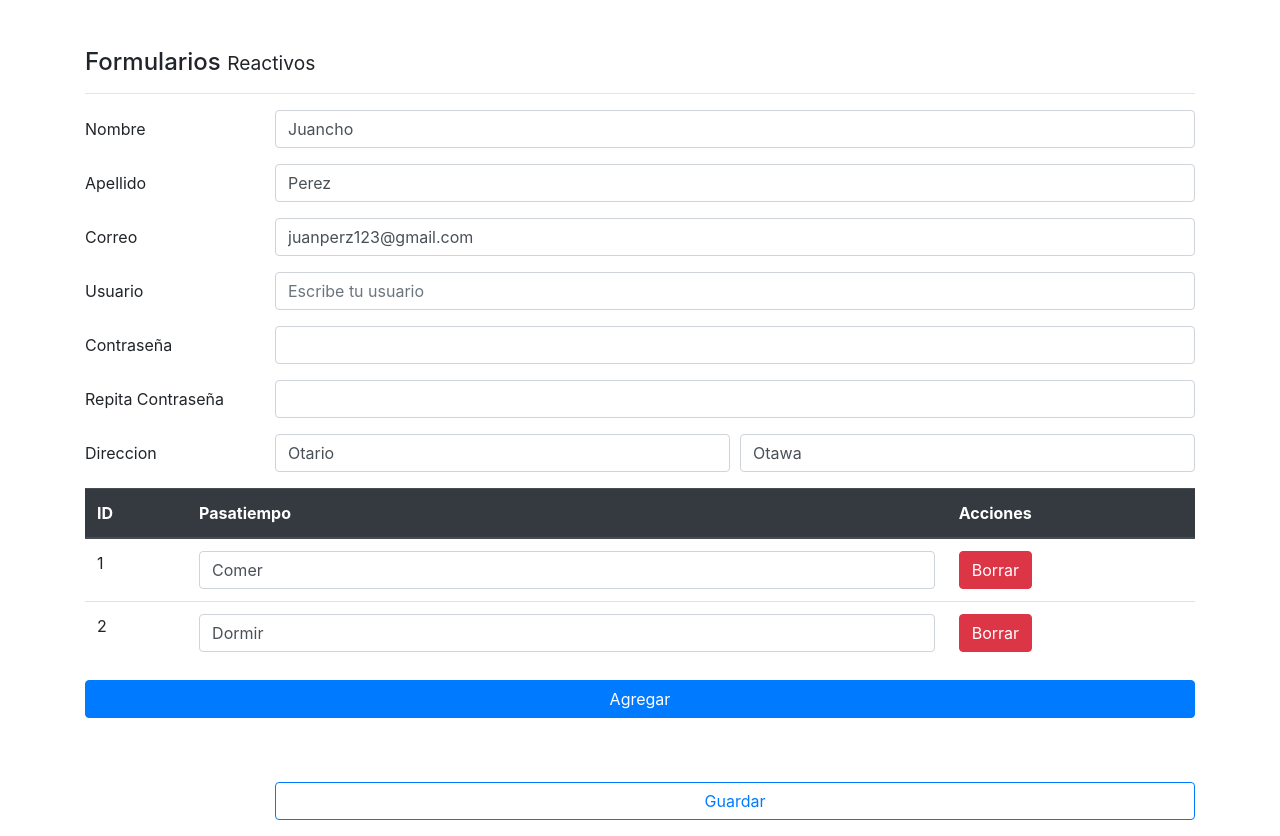
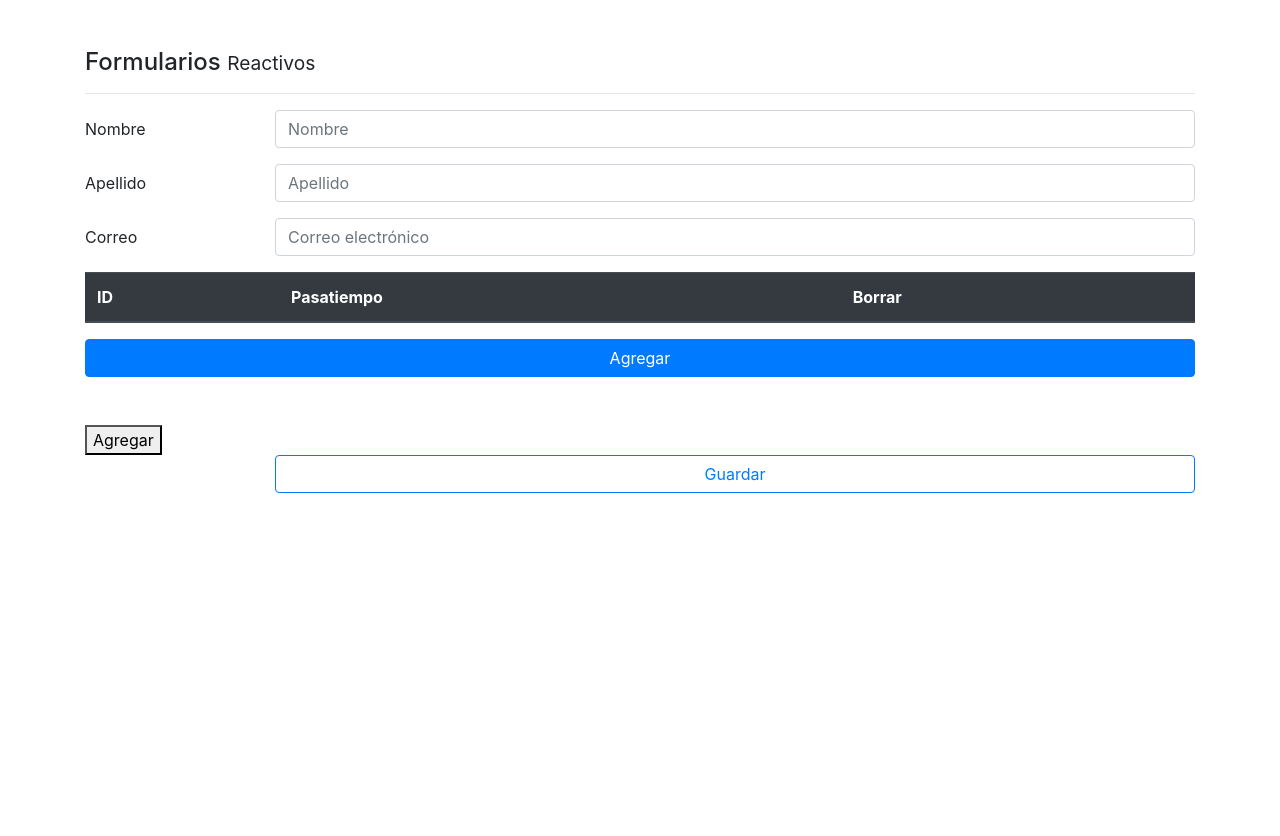
Before and after one commit to QuispeRosasGabriel/html-reactive-forms, an Angular app: page /reactivo in a window 1280 px wide. After the commit the page ends 800 px from the top, so only its background shows below. Built offline with nearby package versions, Linux system fonts and the light colour scheme.

Commit message:
testing form

```diff
--- a/src/app/app-routing.module.ts
+++ b/src/app/app-routing.module.ts
@@ -2,11 +2,15 @@ import { NgModule } from '@angular/core';
 import { Routes, RouterModule } from '@angular/router';
 import { ReactiveComponent } from './pages/reactive/reactive.component';
 import { TemplateComponent } from './pages/template/template.component';
+import { PracticaComponent } from './practica/practica.component';
 
 const routes: Routes = [
   { path: 'template', component: TemplateComponent },
   { path: 'reactivo', component: ReactiveComponent },
-  { path: '**', pathMatch: 'full', redirectTo: 'template' },
+  { path: 'a', component: PracticaComponent },
+
+  // { path: 'reactivo-dos', component: ReactiveTwoComponent },
+  { path: '**', pathMatch: 'full', redirectTo: 'reactivo' },
 ];
 
 @NgModule({
--- a/src/app/pages/reactive/reactive.component.html
+++ b/src/app/pages/reactive/reactive.component.html
@@ -1,4 +1,6 @@
 <h4>Formularios <small> Reactivos </small></h4>
+<!-- {{ forma.value | json }} -->
+
 <hr />
 <form autocomplete="off" [formGroup]="forma" (ngSubmit)="guardar()">
   <div>
@@ -10,11 +12,7 @@
           formControlName="nombre"
           type="text"
           placeholder="Nombre"
-          [class.is-invalid]="nombreNoValido"
         />
-        <small *ngIf="nombreNoValido" class="text-danger"
-          >Ingrese al menos 5 letras</small
-        >
       </div>
     </div>
 
@@ -25,12 +23,8 @@
           class="form-control"
           formControlName="apellido"
           type="text"
-          [class.is-invalid]="apellidoNoValido"
           placeholder="Apellido"
         />
-        <small *ngIf="apellidoNoValido" class="text-danger"
-          >Campo obligatorio</small
-        >
       </div>
     </div>
   </div>
@@ -41,56 +35,78 @@
       <input
         class="form-control"
         type="email"
-        [class.is-invalid]="correoNoValido"
         formControlName="correo"
         placeholder="Correo electrónico"
       />
-      <small *ngIf="correoNoValido" class="text-danger"
-        >Campo obligatorio</small
-      >
     </div>
   </div>
 
-  <div class="form-group row">
+  <!-- <div [formArrayName]="valor">
+
+  </div> -->
+
+  <div class="row">
+    <div class="col">
+      <table class="table">
+        <thead class="thead-dark">
+          <tr>
+            <th>ID</th>
+            <th>Pasatiempo</th>
+            <th>Borrar</th>
+          </tr>
+        </thead>
+        <tbody formArrayName="companero">
+          <tr *ngFor="let control of companeros.controls; let i = index">
+            <td>{{ i }}</td>
+            <td>
+              <input type="text" class="form-control" [formControlName]="i" />
+            </td>
+            <td>
+              <button class="btn btn-danger">
+                Borrar
+              </button>
+            </td>
+          </tr>
+        </tbody>
+      </table>
+
+      <button
+        class="btn btn-primary mt-3 mb-5 btn-block"
+        type="button"
+        (click)="add()"
+      >
+        Agregar
+      </button>
+    </div>
+  </div>
+
+  <button (click)="agregarCompanero()">Agregar</button>
+  <!-- <div class="form-group row">
     <label class="col-2 col-form-label">Usuario</label>
     <div class="col">
       <input
         class="form-control"
         type="email"
-        [class.is-invalid]="usuarioNoValido"
         formControlName="usuario"
         placeholder="Escribe tu usuario"
       />
-      <small *ngIf="usuarioNoValido" class="text-danger"
-        >Ese nombre de usuario ya fue tomado</small
-      >
     </div>
   </div>
 
   <div class="form-group row">
     <label class="col-2 col-form-label">Contraseña</label>
     <div class="col">
-      <input
-        class="form-control"
-        type="text"
-        formControlName="pass1"
-        [class.is-invalid]="pass1NoValido"
-      />
+      <input class="form-control" type="text" formControlName="pass1" />
     </div>
   </div>
 
   <div class="form-group row">
     <label class="col-2 col-form-label">Repita Contraseña</label>
     <div class="col">
-      <input
-        class="form-control"
-        type="text"
-        formControlName="pass2"
-        [class.is-invalid]="pass2NoValido"
-      />
+      <input class="form-control" type="text" formControlName="pass2" />
     </div>
-  </div>
-
+  </div> -->
+  <!--
   <div class="form-group row" formGroupName="direccion">
     <label class="col-2 col-form-label">Direccion</label>
     <div class="form-row col">
@@ -100,7 +116,6 @@
           class="form-control"
           formControlName="distrito"
           placeholder="Distrito"
-          [class.is-invalid]="distritoNoValido"
         />
       </div>
       <div class="col">
@@ -109,7 +124,6 @@
           formControlName="ciudad"
           class="form-control"
           placeholder="Ciudad"
-          [class.is-invalid]="ciudadNoValido"
         />
       </div>
     </div>
@@ -124,8 +138,8 @@
             <th>Pasatiempo</th>
             <th>Acciones</th>
           </tr>
-        </thead>
-        <tbody formArrayName="pasatiempos">
+        </thead> -->
+  <!-- <tbody formArrayName="pasatiempos">
           <tr *ngFor="let control of pasatiempos.controls; let i = index">
             <td>{{ i + 1 }}</td>
             <td>
@@ -137,8 +151,8 @@
               </button>
             </td>
           </tr>
-        </tbody>
-      </table>
+        </tbody> -->
+  <!-- </table>
       <button
         (click)="agregarPasatiempo()"
         class="btn btn-primary mt-3 mb-5 btn-block"
@@ -146,8 +160,8 @@
       >
         Agregar
       </button>
-    </div>
-  </div>
+    </div> -->
+  <!-- </div> -->
 
   <div class="form-group row">
     <label class="col-2 col-form-label">&nbsp;</label>
--- a/src/app/pages/reactive/reactive.component.ts
+++ b/src/app/pages/reactive/reactive.component.ts
@@ -9,143 +9,46 @@ import { ValidadoresService } from 'src/app/services/validadores.service';
 })
 export class ReactiveComponent implements OnInit {
   forma: FormGroup;
-
-  constructor(
-    private formBuilder: FormBuilder,
-    private _validadores: ValidadoresService
-  ) {
+  datosAdicionales: FormGroup;
+  public valor: FormArray;
+  constructor(private fb: FormBuilder) {
     this.crearFormulario();
-    this.cargarData();
-    this.crearListeners();
   }
 
   ngOnInit(): void {}
 
-  public get pasatiempos() {
-    return this.forma.get('pasatiempos') as FormArray;
-  }
-
-  public get nombreNoValido() {
-    return this.forma.get('nombre').invalid && this.forma.get('nombre').touched;
-  }
-
-  public get apellidoNoValido() {
-    return (
-      this.forma.get('apellido').invalid && this.forma.get('apellido').touched
-    );
-  }
-
-  public get correoNoValido() {
-    return this.forma.get('correo').invalid && this.forma.get('correo').touched;
-  }
-
-  public get usuarioNoValido() {
-    return (
-      this.forma.get('usuario').invalid && this.forma.get('usuario').touched
-    );
-  }
-
-  public get distritoNoValido() {
-    return (
-      this.forma.get('direccion.distrito').invalid &&
-      this.forma.get('direccion.distrito').touched
-    );
-  }
-
-  public get ciudadNoValido() {
-    return (
-      this.forma.get('direccion.ciudad').invalid &&
-      this.forma.get('direccion.ciudad').touched
-    );
-  }
-
-  public get pass1NoValido() {
-    return this.forma.get('pass1').invalid && this.forma.get('pass1').touched;
-  }
-
-  public get pass2NoValido() {
-    const pass1 = this.forma.get('pass1').value;
-    const pass2 = this.forma.get('pass2').value;
-    return pass1 === pass2 ? false : true;
+  get companeros() {
+    return this.forma.get('companero') as FormArray;
   }
 
   crearFormulario() {
-    this.forma = this.formBuilder.group(
-      {
-        nombre: ['', [Validators.required, Validators.minLength(5)]],
-        apellido: ['', [Validators.required, this._validadores.noHerrera]],
-        correo: [
-          '',
-          // Validators.pattern('[a-z0-9._%+-]+@[a-z0-9.-]+.[a-z]{2-3}$'),
-        ],
-        usuario: ['', , this._validadores.existeUsuario],
-        pass1: ['', Validators.required],
-        pass2: ['', Validators.required],
-        direccion: this.formBuilder.group({
-          distrito: ['', Validators.required],
-          ciudad: ['', Validators.required],
-        }),
-        pasatiempos: this.formBuilder.array([]),
-      },
-      { validators: this._validadores.passwordsIguales('pass1', 'pass2') }
-    );
-  }
-
-  crearListeners() {
-    // listeners de cada cambio en el formulario
-    this.forma.valueChanges.subscribe((valor) => console.log(valor));
-    this.forma.statusChanges.subscribe((status) => console.log(status));
-    this.forma
-      .get('nombre')
-      .valueChanges.subscribe((valor) => console.log(valor));
-  }
-
-  agregarPasatiempo() {
-    this.pasatiempos.push(this.formBuilder.control('', Validators.required));
-  }
-
-  borrarPasatiempo(i: number) {
-    this.pasatiempos.removeAt(i);
-  }
-
-  guardar() {
-    if (this.forma.invalid) {
-      return Object.values(this.forma.controls).forEach((control) => {
-        if (control instanceof FormGroup) {
-          Object.values(control.controls).forEach((control) => {
-            control.markAsTouched();
-          });
-        } else {
-          control.markAsTouched();
-        }
-      });
-    }
-
-    //posteo de la informacion
-    this.forma.reset({
-      nombre: 'Juancho',
-      apellido: 'Perez',
-      correo: 'juanperz123@gmail.com',
-      direccion: {
-        distrito: 'Otario',
-        ciudad: 'Otawa',
-      },
+    this.forma = this.fb.group({
+      nombre: ['', Validators.required],
+      apellido: ['', Validators.required],
+      correo: ['', Validators.required],
+      companero: this.fb.array([]),
     });
   }
 
-  cargarData() {
-    this.forma.reset({
-      nombre: 'Juancho',
-      apellido: 'Perez',
-      correo: 'juanperz123@gmail.com',
-      direccion: {
-        distrito: 'Otario',
-        ciudad: 'Otawa',
-      },
+  add() {
+    this.companeros.push(this.fb.control(''));
+  }
+
+  crearDatosAdicionales() {
+    this.datosAdicionales = this.fb.group({
+      nombreAdicional: [''],
+      direccionAdicional: [''],
     });
-    //insertar al arreglo de forma dinamica
-    ['Comer', 'Dormir'].forEach((valor) =>
-      this.pasatiempos.push(this.formBuilder.control(valor))
-    );
+  }
+
+  public guardar() {
+    console.log(this.forma.value);
+  }
+
+  public agregarPasatiempo() {}
+  public agregarCompanero() {
+    this.valor = this.forma.get('companero') as FormArray;
+    this.crearDatosAdicionales();
+    this.valor.push(this.fb.control(this.datosAdicionales));
   }
 }
--- /dev/null
+++ b/src/app/pages/reactive/reactive.presenter.ts
@@ -0,0 +1,4 @@
+import { Injector } from '@angular/core';
+
+@Injector()
+export class ReactivePresenter {}
--- /dev/null
+++ b/src/app/practica/practica.component.html
@@ -0,0 +1,49 @@
+<form [formGroup]="bancoForm" (ngSubmit)="enviar()">
+  <div>
+    {{ bancoForm.value | json }}
+  </div>
+  <div class="form-group">
+    <label for="">Nombre </label>
+    <br />
+    <input type="text" formControlName="nombre" />
+  </div>
+  <div class="form-group">
+    <label for="">Apellido </label>
+    <br />
+    <input type="text" formControlName="apellido" />
+  </div>
+  <div class="form-group">
+    <label for="">Direccion </label>
+    <br />
+    <input type="text" formControlName="direccion" />
+  </div>
+
+  <div>
+    <div formArrayName="companero">
+      <div
+        *ngFor="let control of companeros.controls; let i = index"
+        class="form-control"
+      >
+        <label>{{ companeros.controls }}</label>
+        <input type="text" class="form-control" [formControlName]="i" />
+      </div>
+    </div>
+
+    <!-- <span>{{ i }}</span> -->
+  </div>
+  <button type="button" (click)="agregarCompanero()">
+    Agregar Compañero
+  </button>
+  <br />
+  <br />
+  <br />
+
+  <div class="form-group row">
+    <label class="col-2 col-form-label">&nbsp;</label>
+    <div class="input-group col">
+      <button type="submit" class="btn btn-outline-primary btn-block">
+        Guardar
+      </button>
+    </div>
+  </div>
+</form>
--- /dev/null
+++ b/src/app/practica/practica.component.ts
@@ -0,0 +1,56 @@
+import { Component, OnInit } from '@angular/core';
+import { FormBuilder, FormGroup, FormControl, FormArray } from '@angular/forms';
+
+@Component({
+  selector: 'app-practica',
+  templateUrl: './practica.component.html',
+  styleUrls: ['./practica.component.css'],
+})
+export class PracticaComponent implements OnInit {
+  bancoForm: FormGroup;
+  companeroForm: FormGroup;
+  valor: any;
+  constructor(private fb: FormBuilder) {
+    this.createForm();
+  }
+
+  ngOnInit(): void {}
+
+  get companeros() {
+    return this.bancoForm.get('companero') as FormArray;
+  }
+
+  createForm() {
+    this.bancoForm = this.fb.group({
+      nombre: new FormControl(),
+      apellido: new FormControl(),
+      direccion: new FormControl(),
+      companero: new FormArray([]),
+    });
+  }
+
+  createFormCompanero() {
+    this.companeroForm = this.fb.group({
+      nombreComp: new FormControl(),
+      apellidoComp: new FormControl(),
+      direccionComp: new FormControl(),
+    });
+  }
+
+  agregarCompanero() {
+    const model = {
+      nombre: 'aaa',
+      apellido: 'ss',
+      direccion: 'dd',
+    };
+    this.valor = this.bancoForm.get('companero') as FormArray;
+    this.createFormCompanero();
+    this.companeroForm.patchValue(model);
+    this.valor.push(this.companeroForm);
+    console.log(this.valor);
+  }
+
+  enviar() {
+    console.log(this.bancoForm.value);
+  }
+}
```
Also changed, not shown: src/app/app.module.ts (+8 -1 lines), src/app/practica/practica.component.css (added), 1 other file (tests, documents, lock files or other folders).
